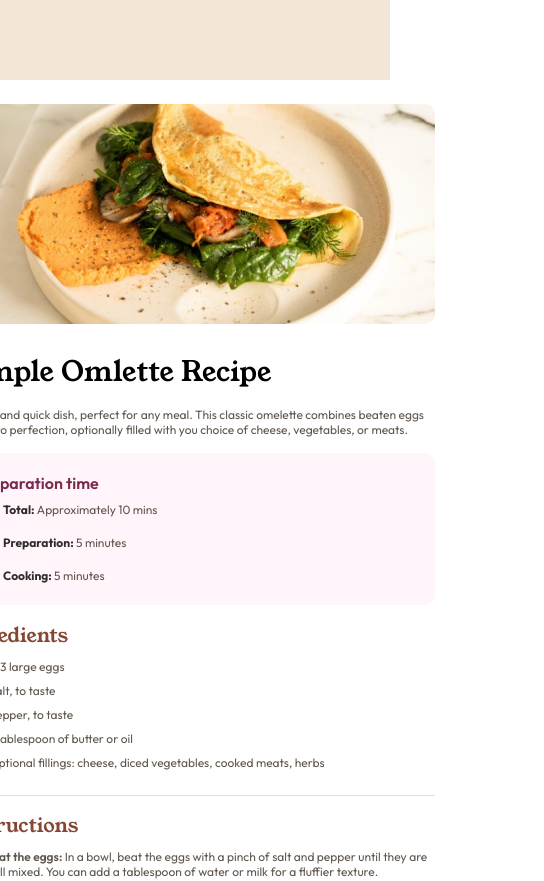
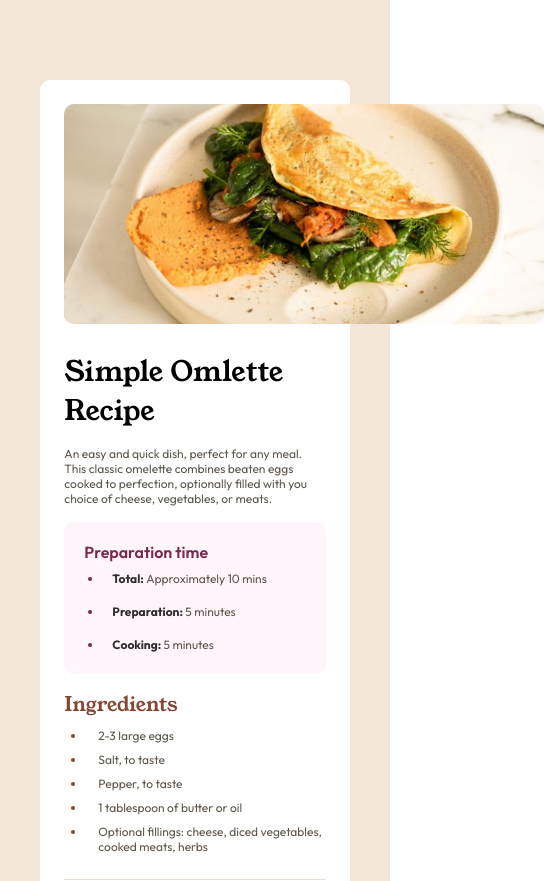
Before and after one commit to dilaraj/recipe-page-main, a React (Create React App) app: page / in a window 390 px wide. Shown: the top 881 px of the page, 544 px wide, since content can reach past the window. Built offline with nearby package versions, Linux system fonts and the light colour scheme.

Commit message:
Fixing mobile compatibility

```diff
--- a/src/global.css
+++ b/src/global.css
@@ -25,7 +25,7 @@
 
 .recipeCard {
     background: #FFFFFF;
-    width: 30em;
+    width: 67%;
     height: auto;
     border-radius: 10px;
     padding: 1.5em;
```
